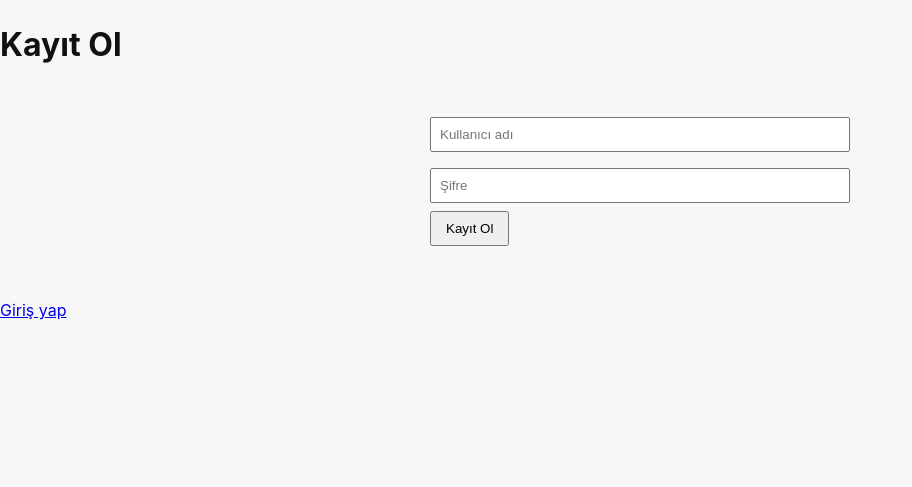
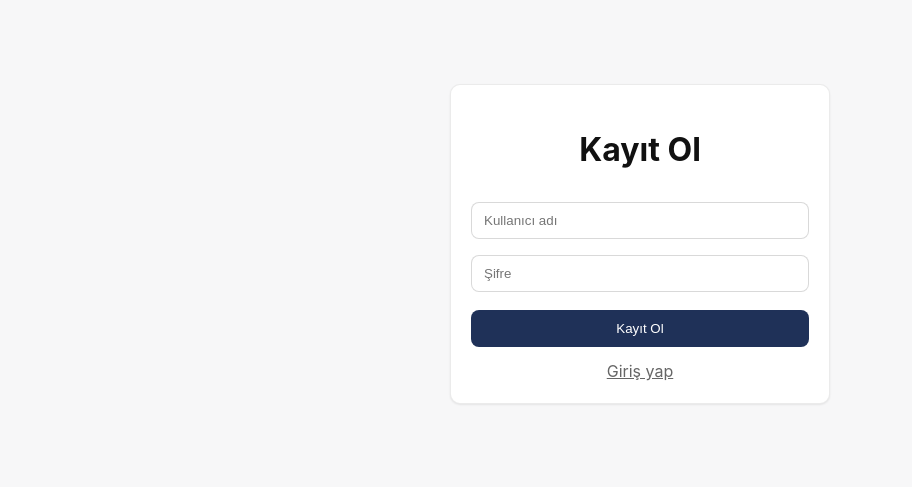
Before and after one commit to minasenel/notes-postgresql, a Flask app: page /register in a window 1280 px wide. Shown: the top 487 px of the page, without its empty margins (0-912 px from the left). Run offline with Flask 3, Linux system fonts and the light colour scheme; some libraries are stand-ins or nearby versions.

Commit message:
update login and register pages ui

```diff
--- a/templates/register.html
+++ b/templates/register.html
@@ -6,19 +6,27 @@
     <link rel="stylesheet" href="/static/style.css">
     <meta name="viewport" content="width=device-width, initial-scale=1" />
     <style>
-        form { max-width: 420px; margin: 40px auto; display: block; }
-        input { width: 100%; padding: 8px; margin: 8px 0; }
-        button { padding: 8px 14px; }
-        .back { display:inline-block; margin: 12px auto; }
+        .auth-container { max-width: 420px; margin: 40px auto; padding: 20px; }
+        .auth-form { background: #fff; border: 1px solid rgba(0,0,0,0.08); border-radius: 10px; padding: 20px; box-shadow: 0 1px 2px rgba(0,0,0,0.08); }
+        @media (prefers-color-scheme: dark) { .auth-form { background: #161a22; border-color: rgba(255,255,255,0.1); } }
+        .auth-form input { width: 100%; padding: 10px 12px; border-radius: 8px; border: 1px solid rgba(0,0,0,0.15); margin: 8px 0; }
+        .auth-form button { padding: 10px 14px; border-radius: 8px; border: 1px solid transparent; background: #1f3158; color: #fff; cursor: pointer; width: 100%; margin-top: 10px; }
+        .auth-form .back { display: block; text-align: center; margin-top: 12px; color: #666; }
     </style>
 </head>
 <body>
-    <h1>Kayıt Ol</h1>
+    <div class="container">
+        <div class="auth-container">
+            <div class="auth-form">
+                <h1 style="text-align: center; margin-bottom: 20px;">Kayıt Ol</h1>
                 <form method="POST" action="/register">
                     <input type="text" name="username" placeholder="Kullanıcı adı" required>
                     <input type="password" name="password" placeholder="Şifre" required>
                     <button type="submit">Kayıt Ol</button>
                 </form>
                 <a class="back" href="/login">Giriş yap</a>
+            </div>
+        </div>
+    </div>
 </body>
 </html>
```
Also changed, not shown: templates/login.html (+13 -5 lines). Lines whose indentation alone changed are shown as unchanged.
